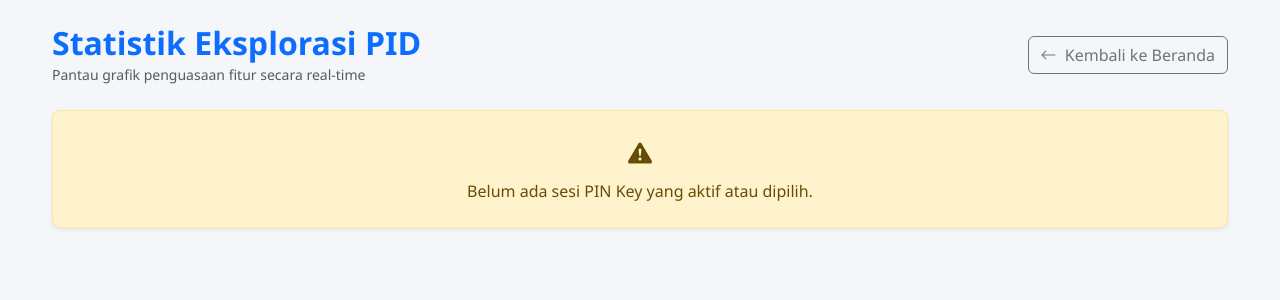
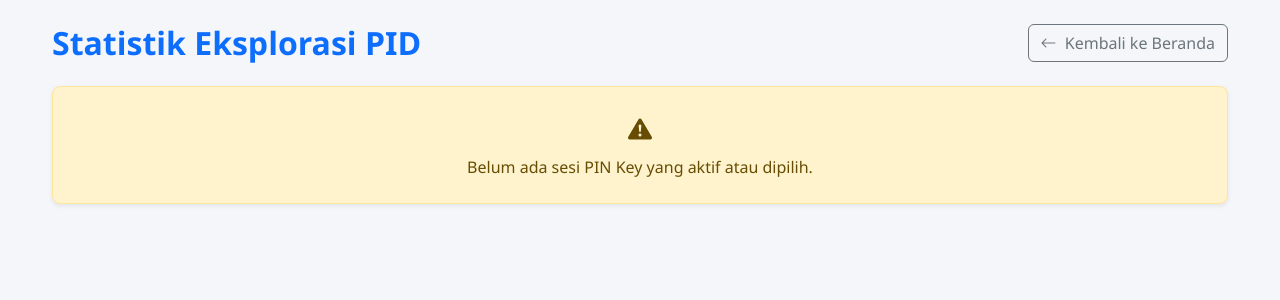
Before and after one commit to gunturmisbahsedjati/lembar_kerja_pid, a PHP site: page /leaderboard in a window 1280 px wide. Shown: the top 300 px of the page. Run offline with PHP 8.4, Linux system fonts and the light colour scheme; data that the repository does not hold is empty.

Commit message:
perbaikan leaderboard2

```diff
--- a/src/leaderboard.php
+++ b/src/leaderboard.php
@@ -117,7 +117,7 @@ if (isset($_GET['api']) && !empty($session_id)) {
         <div class="d-flex justify-content-between align-items-center mb-4 flex-wrap gap-2">
             <div>
                 <h2 class="fw-bold text-primary mb-0">Statistik Eksplorasi PID</h2>
-                <small class="text-muted">Pantau grafik penguasaan fitur secara real-time</small>
+                <!-- <small class="text-muted">Pantau grafik penguasaan fitur secara real-time</small> -->
             </div>
             <a href="index" class="btn btn-outline-secondary">
                 <i class="bi bi-arrow-left me-1"></i> Kembali ke Beranda
```
